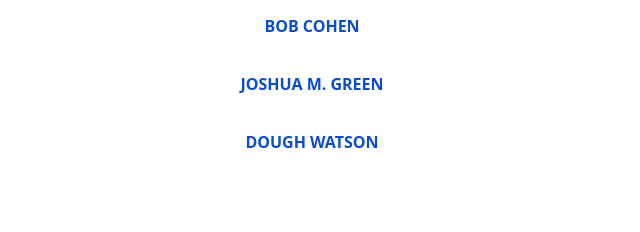
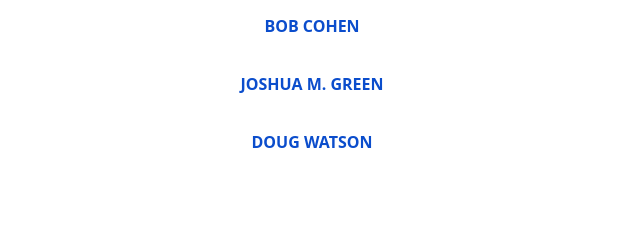
Before and after one commit to BIHStudies/Home, a plain HTML site: page about.html in a window 1280 px wide. Shown: the part 1160-1392 px from the top of the page, 124-764 px from the left. Drawn offline with Linux system fonts and the light colour scheme.

Commit message:
Update about.html

```diff
--- a/about.html
+++ b/about.html
@@ -107,7 +107,7 @@
             <span style="color: var(--muted); font-size: 0.9rem;"></span>
           </li>
           <li style="margin-bottom: 1rem;">
-            <strong style="color: var(--bihs-navy-900);"><a href="img/Dharma.jpg">DOUGH WATSON</a></strong><br>
+            <strong style="color: var(--bihs-navy-900);"><a href="img/Dharma.jpg">DOUG WATSON</a></strong><br>
             <span style="color: var(--muted); font-size: 0.9rem;"></span>
           </li>
         </ul>
```
